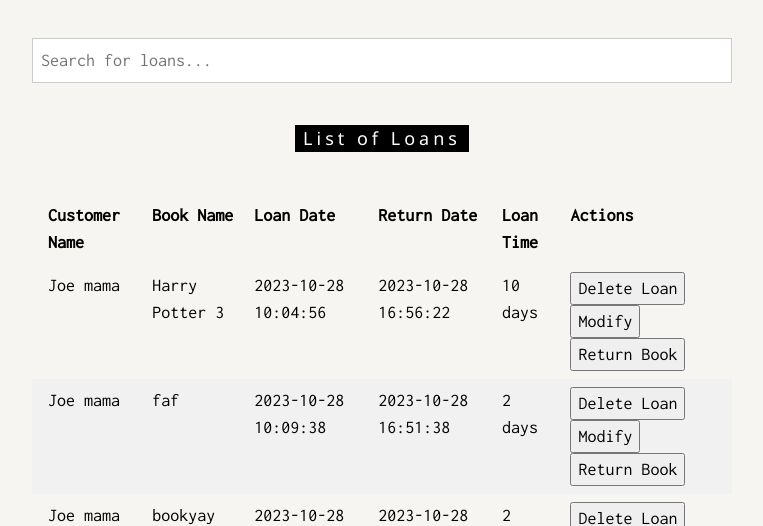
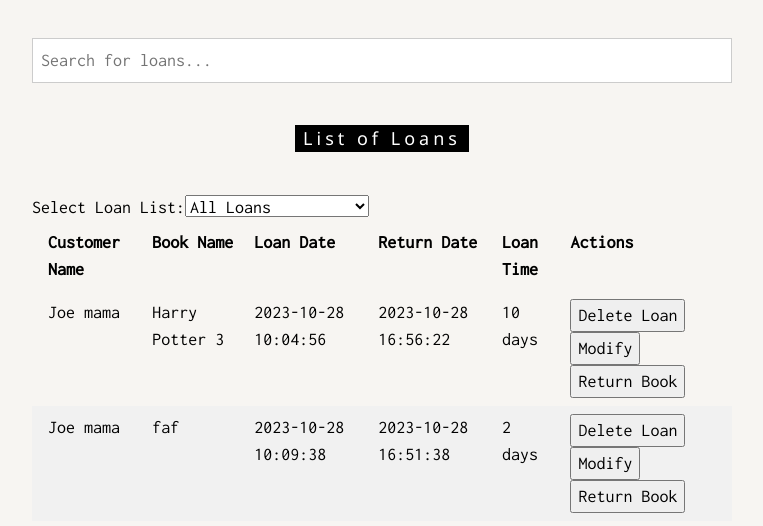
Before and after one commit to shalevhagshur/LibProjectFinal, a Flask app: page /loanpage in a window 1280 px wide. Shown: the part 2109-2635 px from the top of the page, without its empty margins (258-1021 px from the left). Run offline with Flask 3, Linux system fonts and the light colour scheme; data comes from the database, SQL or seed files in the repository; both versions use the stored data as it was after the commit.

Commit message:
nearly done

```diff
--- a/app.py
+++ b/app.py
@@ -326,7 +326,23 @@ def expired_loans():
     expired_loans = Loan.query.filter(Loan.MaxReturnDate < current_date).all()
 
     # Process the expired loans and return them as needed
-    # ...
+    expired_loan_data = []
+
+    for loan in expired_loans:
+        max_return_date = calculate_max_return_date(loan.LoanDate, loan.LoanType)
+        return_date = loan.ReturnDate.strftime('%Y-%m-%d %H:%M:%S') if loan.ReturnDate else None
+        loan_data = {
+            'LoanID': loan.LoanID,
+            'CustID': loan.CustID,
+            'BookID': loan.BookID,
+            'LoanDate': loan.LoanDate.strftime('%Y-%m-%d %H:%M:%S'),
+            'ReturnDate': return_date,
+            'MaxReturnDate': max_return_date,
+            'LoanType': loan.LoanType,
+        }
+        expired_loan_data.append(loan_data)
+
+    return jsonify(expired_loan_data)
 
 @app.route('/loans/not-returned', methods=['GET'])
 def not_returned_loans():
@@ -334,7 +350,23 @@ def not_returned_loans():
     not_returned_loans = Loan.query.filter(Loan.ReturnDate.is_(None)).all()
 
     # Process the not returned loans and return them as needed
-    # ...
+    not_returned_loan_data = []
+
+    for loan in not_returned_loans:
+        max_return_date = calculate_max_return_date(loan.LoanDate, loan.LoanType)
+        return_date = loan.ReturnDate.strftime('%Y-%m-%d %H:%M:%S') if loan.ReturnDate else None
+        loan_data = {
+            'LoanID': loan.LoanID,
+            'CustID': loan.CustID,
+            'BookID': loan.BookID,
+            'LoanDate': loan.LoanDate.strftime('%Y-%m-%d %H:%M:%S'),
+            'ReturnDate': return_date,
+            'MaxReturnDate': max_return_date,
+            'LoanType': loan.LoanType,
+        }
+        not_returned_loan_data.append(loan_data)
+
+    return jsonify(not_returned_loan_data)
 
 @app.route('/loans/returned', methods=['GET'])
 def returned_loans():
@@ -342,7 +374,23 @@ def returned_loans():
     returned_loans = Loan.query.filter(Loan.ReturnDate.isnot(None)).all()
 
     # Process the returned loans and return them as needed
-    # ...
+    returned_loan_data = []
+
+    for loan in returned_loans:
+        max_return_date = calculate_max_return_date(loan.LoanDate, loan.LoanType)
+        return_date = loan.ReturnDate.strftime('%Y-%m-%d %H:%M:%S') if loan.ReturnDate else None
+        loan_data = {
+            'LoanID': loan.LoanID,
+            'CustID': loan.CustID,
+            'BookID': loan.BookID,
+            'LoanDate': loan.LoanDate.strftime('%Y-%m-%d %H:%M:%S'),
+            'ReturnDate': return_date,
+            'MaxReturnDate': max_return_date,
+            'LoanType': loan.LoanType,
+        }
+        returned_loan_data.append(loan_data)
+
+    return jsonify(returned_loan_data)
 
 
 
--- a/templates/loans.html
+++ b/templates/loans.html
@@ -153,6 +153,16 @@
     <table id="loans-table" class="w3-table w3-striped">
         <thead>
             <tr>
+                <div id="loanListContainer"></div>
+                    <label for="loanListSelector">Select Loan List:</label>
+                    <select id="loanListSelector">
+                      <option value="all">All Loans</option>
+                      <option value="expired">Expired Loans</option>
+                      <option value="not-returned">Not Returned Loans</option>
+                      <option value="returned">Returned Loans</option>
+                    </select>
+                  </div>
+
               <th>Customer Name</th>
               <th>Book Name</th>
               <th>Loan Date</th>
@@ -214,7 +224,7 @@
       document.getElementById('modifyLoanID').value = '';
 
       // Refresh the loan list
-      getLoans();
+      getLoans(); // Add this line to refresh the loan list
     })
     .catch(error => console.error(error));
 }
@@ -380,12 +390,12 @@
     window.addEventListener('load', getLoans);
 
     // Function to delete a loan
- function deleteLoan(loanID) {
+    function deleteLoan(loanID) {
   axios.delete(`/loans/${loanID}`)
     .then(response => {
       if (response.data.done === 'success') {
         alert('Loan deleted successfully');
-        getLoans(); // Reload the data to reflect the changes
+        getLoans(); // Refresh the loan list after deletion
       } else {
         alert('Error: ' + response.data.error);
       }
@@ -556,7 +566,7 @@
       if (response.data.done === 'success') {
         // Book returned successfully
         alert('Book returned successfully');
-        // You may also update the loan list or take other actions as needed
+        getLoans(); // Refresh the loan list after returning the book
       } else if (response.status === 400 && response.data.error === 'Loan has already been returned') {
         alert("Can't Return A Book That Has Already Been Returned");
       } else if (response.status === 404 && response.data.error === 'Loan not found') {
@@ -566,7 +576,7 @@
       } else if (response.status === 400 && response.data.error === 'Loan has been returned') {
         alert("Can't Return A Book That Has Already Been Returned");
       } else {
-        alert('Cant Return A Book That Has Already Been Returned');
+        alert("Can't Return A Book That Has Already Been Returned");
       }
     })
     .catch(error => {
@@ -578,11 +588,127 @@
 
 
 
-document.getElementById('returnBookButton').addEventListener('click', function () {
-    const loanID = this.dataset.loanId; // Retrieve the loan ID from the button's data attribute
-    returnBook(loanID);
+// Function to render the simplified loans list in an HTML table
+function renderLoansList(loans) {
+  const table = document.getElementById('loans-table');
+  const tbody = table.querySelector('tbody');
+
+  tbody.innerHTML = ''; // Clear the table body
+
+  loans.forEach(loan => {
+    const row = tbody.insertRow();
+    const cellCustomerName = row.insertCell(0);
+    const cellBookName = row.insertCell(1);
+    const cellLoanDate = row.insertCell(2);
+    const cellReturnDate = row.insertCell(3);
+    const cellLoantime = row.insertCell(4);
+    const cellActions = row.insertCell(5);
+
+    // Fetch and display customer name
+    getCustomerName(loan.CustID).then(CustName => {
+      cellCustomerName.textContent = CustName; // Customer Name
+    });
+
+    // Fetch and display book name
+    getBookName(loan.BookID).then(bookname => {
+      cellBookName.textContent = bookname; // Book Name
+    });
+
+    // Display loan date
+    cellLoanDate.textContent = loan.LoanDate || ''; // Loan Date
+
+    // Display return date or a placeholder
+    if (loan.ReturnDate) {
+      cellReturnDate.textContent = loan.ReturnDate;
+    } else {
+      cellReturnDate.textContent = 'Not returned yet';
+    }
+
+    // Display loan time
+    const loanTypeText = getLoanTypeText(loan.LoanType);
+    cellLoantime.textContent = loanTypeText; // Loan Time
+
+    // Add the "Modify" button
+    const modifyButton = document.createElement('button');
+    modifyButton.textContent = 'Modify';
+    modifyButton.classList.add('modify-loan-button');
+    modifyButton.dataset.loanId = loan.LoanID;
+
+    modifyButton.addEventListener('click', (event) => {
+      const loanID = event.target.dataset.loanId;
+      setLoanIDForModification(loanID);
+    });
+
+    // Add the "Return Book" button
+    const returnBookButton = document.createElement('button');
+    returnBookButton.textContent = 'Return Book';
+    returnBookButton.classList.add('return-book-button');
+    returnBookButton.dataset.loanId = loan.LoanID;
+
+    returnBookButton.addEventListener('click', (event) => {
+      const loanID = event.target.dataset.loanId;
+      returnBook(loanID);
+    });
+
+    // Add the "Delete Loan" button
+    const deleteButton = document.createElement('button');
+    deleteButton.textContent = 'Delete Loan';
+    deleteButton.classList.add('delete-loan-button');
+    deleteButton.dataset.loanId = loan.LoanID;
+
+    deleteButton.addEventListener('click', (event) => {
+      const loanID = event.target.dataset.loanId;
+      if (!loan.ReturnDate) {
+        alert("Can't delete a loan that hasn't been returned yet.");
+      } else {
+        deleteLoan(loanID);
+      }
+    });
+
+    cellActions.appendChild(modifyButton);
+    cellActions.appendChild(returnBookButton);
+    cellActions.appendChild(deleteButton);
+  });
+}
+
+
+// Get a reference to the select element and the container div
+const loanListSelector = document.getElementById('loanListSelector');
+const loanListContainer = document.getElementById('loanListContainer');
+
+// Add an event listener to the select element
+loanListSelector.addEventListener('change', () => {
+  const selectedOption = loanListSelector.value;
+  loadLoansList(selectedOption);
 });
 
+// Function to load the selected loans list
+function loadLoansList(selectedOption) {
+  // Clear the container before loading a new list
+  loanListContainer.innerHTML = '';
+
+  // Define the URL based on the selected option
+  let url = '/loans';
+  if (selectedOption === 'expired') {
+    url = '/loans/expired';
+  } else if (selectedOption === 'not-returned') {
+    url = '/loans/not-returned';
+  } else if (selectedOption === 'returned') {
+    url = '/loans/returned';
+  }
+
+  // Make an AJAX request to get the loans data
+  axios.get(url)
+    .then(response => {
+      const loans = response.data;
+
+      // Render the loans list in the container
+      renderLoansList(loans);
+    })
+    .catch(error => {
+      console.error(error);
+    });
+}
 
     </script>
 
```
Also changed, not shown: instance/library.db.
